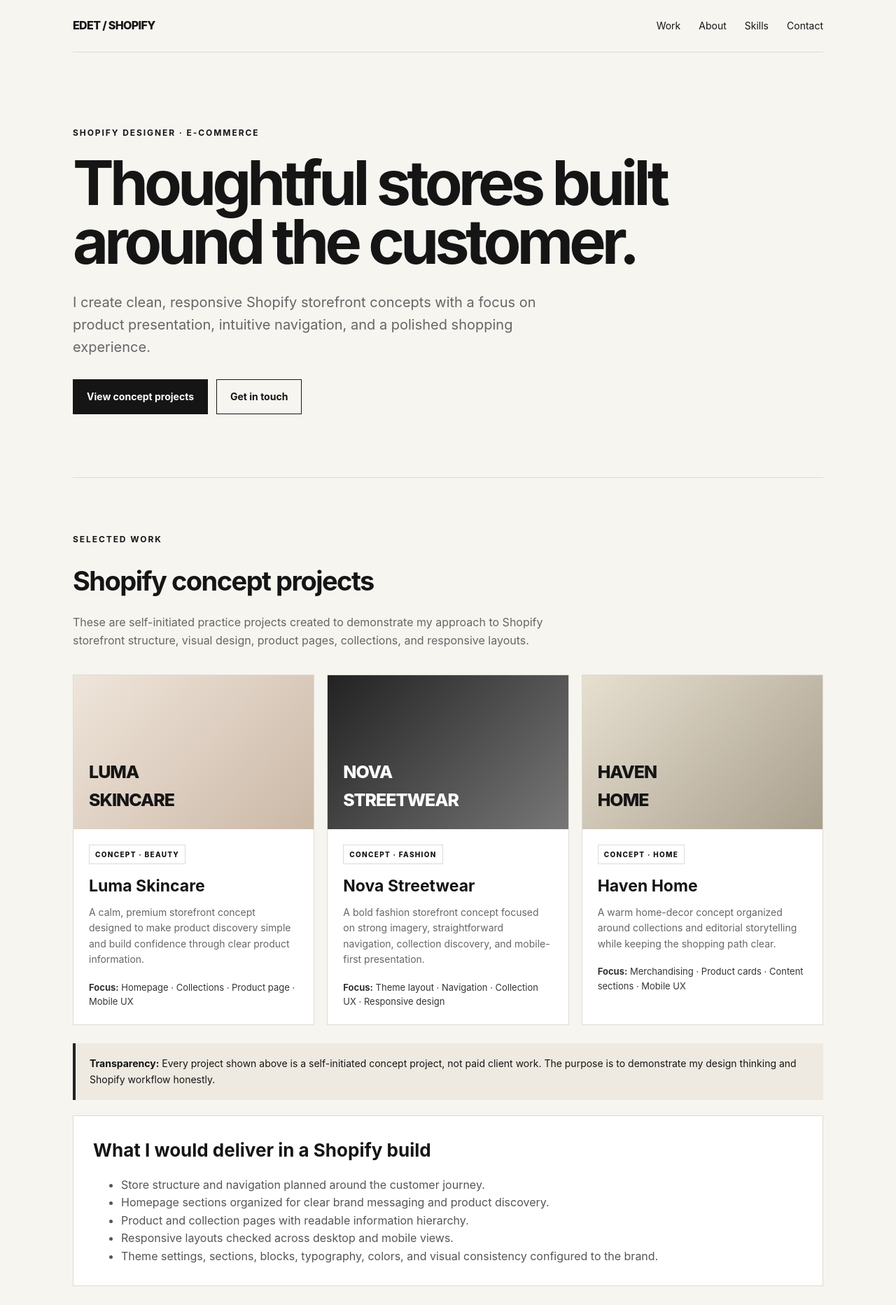
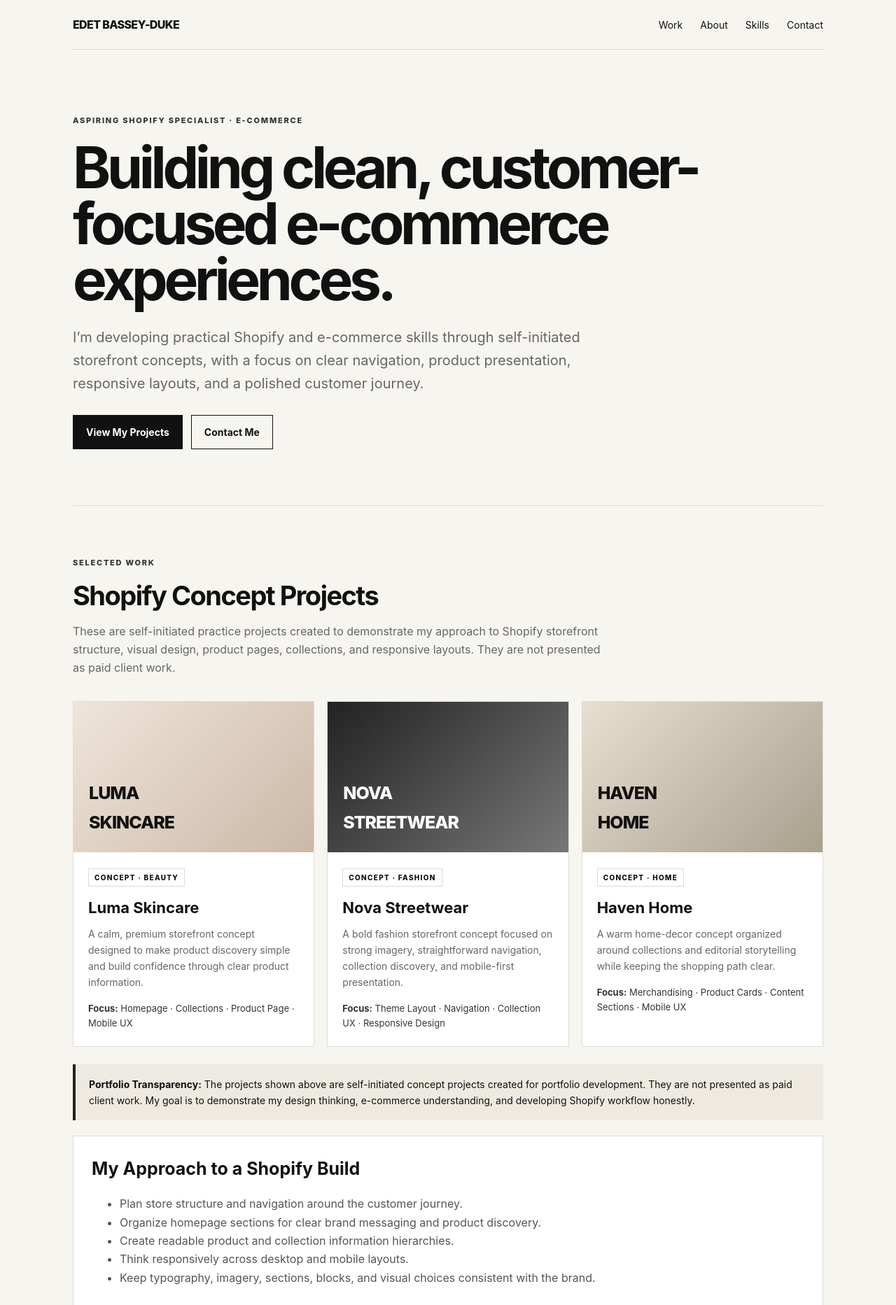
Before and after one commit to edetbasseyduke281-son/edetbasseyduke.github.io, a plain HTML site: page index.html in a window 1280 px wide. Shown: the top 1865 px of the page at 70% size. Drawn offline with Linux system fonts and the light colour scheme.

Commit message:
Update and rename index.html to index.html
Update portfolio and contact information

```diff
--- a/index.html
+++ b/index.html
@@ -3,127 +3,703 @@
 <head>
   <meta charset="UTF-8">
   <meta name="viewport" content="width=device-width, initial-scale=1.0">
-<meta name="description" content="Shopify design and e-commerce portfolio — self-initiated concept projects.">
-<title>Shopify Portfolio | Edet Bassey-Duke</title>
+
+  <meta
+    name="description"
+    content="Edet Bassey-Duke — aspiring Shopify specialist and e-commerce portfolio."
+  >
+
+  <title>Edet Bassey-Duke | Shopify & E-commerce</title>
+
   <style>
-:root{--ink:#151515;--muted:#666;--paper:#f7f5f0;--card:#fff;--line:#dedbd3;--accent:#111}
-*{box-sizing:border-box}html{scroll-behavior:smooth}body{margin:0;font-family:Inter,Arial,sans-serif;color:var(--ink);background:var(--paper);line-height:1.6}
-a{color:inherit;text-decoration:none}.wrap{max-width:1120px;margin:auto;padding:0 24px}
-nav{display:flex;justify-content:space-between;align-items:center;padding:24px 0;border-bottom:1px solid var(--line)}
-.logo{font-weight:800;letter-spacing:-.04em}.navlinks{display:flex;gap:26px;font-size:14px}.navlinks a:hover{text-decoration:underline}
-.hero{padding:105px 0 90px;max-width:900px}.eyebrow{text-transform:uppercase;letter-spacing:.16em;font-size:12px;font-weight:700;margin-bottom:20px}
-h1{font-size:clamp(48px,8vw,88px);line-height:.96;letter-spacing:-.065em;margin:0 0 28px}
-.hero p{font-size:20px;color:var(--muted);max-width:700px}.buttons{display:flex;gap:12px;margin-top:30px;flex-wrap:wrap}
-.btn{display:inline-block;padding:13px 19px;border:1px solid var(--ink);font-weight:700;font-size:14px}.btn.dark{background:var(--ink);color:#fff}
-.section{padding:78px 0;border-top:1px solid var(--line)}h2{font-size:38px;letter-spacing:-.04em;margin:0 0 12px}.lead{color:var(--muted);max-width:720px}
-.projects{display:grid;grid-template-columns:repeat(3,1fr);gap:18px;margin-top:36px}
-.card{background:var(--card);border:1px solid var(--line);overflow:hidden}.visual{height:220px;display:flex;align-items:flex-end;padding:22px;font-weight:800;font-size:25px;letter-spacing:-.04em}
-.luma{background:linear-gradient(135deg,#efe5da,#cbb8a7)}.nova{background:linear-gradient(135deg,#222,#777);color:white}.haven{background:linear-gradient(135deg,#e7dfd0,#a9a08e)}
-.cardbody{padding:22px}.tag{display:inline-block;font-size:10px;text-transform:uppercase;letter-spacing:.13em;font-weight:800;border:1px solid var(--line);padding:5px 8px;margin-bottom:13px}
-.card h3{font-size:23px;margin:0 0 8px}.card p{color:var(--muted);font-size:14px;margin:0 0 18px}.details{font-size:13px;color:#333}
-.about{display:grid;grid-template-columns:1fr 1fr;gap:60px}.skills{display:grid;grid-template-columns:1fr 1fr;gap:10px;margin-top:20px}.skill{border:1px solid var(--line);padding:12px;background:#fff;font-size:14px}
-.case{background:#fff;border:1px solid var(--line);padding:28px;margin-top:22px}.case h3{font-size:26px;margin:0 0 6px}.case ul{margin-bottom:0;color:#555}
-.note{background:#eeeae1;border-left:4px solid #222;padding:18px 20px;margin-top:26px;font-size:14px}
-.contact{display:flex;justify-content:space-between;gap:30px;align-items:flex-end}.contact p{color:var(--muted)}footer{padding:35px 0;color:#777;font-size:12px;border-top:1px solid var(--line)}
-@media(max-width:800px){.projects,.about{grid-template-columns:1fr}.hero{padding:70px 0}.navlinks{display:none}.contact{display:block}.visual{height:190px}}
+    :root {
+      --ink: #111111;
+      --muted: #666666;
+      --paper: #f7f5f0;
+      --card: #ffffff;
+      --line: #dedbd3;
+      --accent: #1f5b3a;
+    }
+
+    * {
+      box-sizing: border-box;
+    }
+
+    html {
+      scroll-behavior: smooth;
+    }
+
+    body {
+      margin: 0;
+      font-family: Inter, Arial, sans-serif;
+      color: var(--ink);
+      background: var(--paper);
+      line-height: 1.65;
+    }
+
+    a {
+      color: inherit;
+    }
+
+    .wrap {
+      max-width: 1120px;
+      margin: auto;
+      padding: 0 24px;
+    }
+
+    nav {
+      display: flex;
+      justify-content: space-between;
+      align-items: center;
+      padding: 22px 0;
+      border-bottom: 1px solid var(--line);
+    }
+
+    .logo {
+      font-weight: 800;
+      letter-spacing: -0.04em;
+    }
+
+    .navlinks {
+      display: flex;
+      gap: 25px;
+      font-size: 14px;
+    }
+
+    .navlinks a {
+      text-decoration: none;
+    }
+
+    .navlinks a:hover {
+      text-decoration: underline;
+    }
+
+    .hero {
+      padding: 92px 0 80px;
+      max-width: 900px;
+    }
+
+    .eyebrow {
+      text-transform: uppercase;
+      letter-spacing: 0.16em;
+      font-size: 11px;
+      font-weight: 800;
+      margin-bottom: 18px;
+      color: #333333;
+    }
+
+    h1 {
+      font-size: clamp(44px, 7vw, 82px);
+      line-height: 0.98;
+      letter-spacing: -0.065em;
+      margin: 0 0 25px;
+    }
+
+    .hero p {
+      font-size: 20px;
+      color: var(--muted);
+      max-width: 760px;
+    }
+
+    .buttons {
+      display: flex;
+      gap: 12px;
+      margin-top: 28px;
+      flex-wrap: wrap;
+    }
+
+    .btn {
+      display: inline-block;
+      padding: 12px 18px;
+      border: 1px solid var(--ink);
+      font-weight: 700;
+      font-size: 14px;
+      text-decoration: none;
+    }
+
+    .btn.dark {
+      background: var(--ink);
+      color: #ffffff;
+    }
+
+    .btn:hover {
+      opacity: 0.82;
+    }
+
+    .section {
+      padding: 72px 0;
+      border-top: 1px solid var(--line);
+    }
+
+    h2 {
+      font-size: 38px;
+      line-height: 1.1;
+      letter-spacing: -0.04em;
+      margin: 0 0 12px;
+    }
+
+    .lead {
+      color: var(--muted);
+      max-width: 760px;
+    }
+
+    .projects {
+      display: grid;
+      grid-template-columns: repeat(3, 1fr);
+      gap: 18px;
+      margin-top: 34px;
+    }
+
+    .card {
+      background: var(--card);
+      border: 1px solid var(--line);
+      overflow: hidden;
+    }
+
+    .visual {
+      height: 215px;
+      display: flex;
+      align-items: flex-end;
+      padding: 22px;
+      font-weight: 800;
+      font-size: 25px;
+      letter-spacing: -0.04em;
+    }
+
+    .luma {
+      background: linear-gradient(135deg, #efe5da, #cbb8a7);
+    }
+
+    .nova {
+      background: linear-gradient(135deg, #222222, #777777);
+      color: white;
+    }
+
+    .haven {
+      background: linear-gradient(135deg, #e7dfd0, #a9a08e);
+    }
+
+    .cardbody {
+      padding: 21px;
+    }
+
+    .tag {
+      display: inline-block;
+      font-size: 10px;
+      text-transform: uppercase;
+      letter-spacing: 0.13em;
+      font-weight: 800;
+      border: 1px solid var(--line);
+      padding: 4px 8px;
+      margin-bottom: 12px;
+    }
+
+    .card h3 {
+      font-size: 22px;
+      margin: 0 0 7px;
+    }
+
+    .card p {
+      color: var(--muted);
+      font-size: 14px;
+      margin: 0 0 16px;
+    }
+
+    .details {
+      font-size: 13px;
+      color: #333333;
+    }
+
+    .about {
+      display: grid;
+      grid-template-columns: 1fr 1.2fr;
+      gap: 60px;
+    }
+
+    .skills {
+      display: grid;
+      grid-template-columns: 1fr 1fr;
+      gap: 10px;
+      margin-top: 20px;
+    }
+
+    .skill {
+      border: 1px solid var(--line);
+      padding: 12px;
+      background: #ffffff;
+      font-size: 14px;
+    }
+
+    .case {
+      background: #ffffff;
+      border: 1px solid var(--line);
+      padding: 26px;
+      margin-top: 22px;
+    }
+
+    .case h3 {
+      font-size: 25px;
+      margin: 0 0 6px;
+    }
+
+    .case ul {
+      margin-bottom: 0;
+      color: #555555;
+    }
+
+    .note {
+      background: #eeeae1;
+      border-left: 4px solid #222222;
+      padding: 17px 19px;
+      margin-top: 25px;
+      font-size: 14px;
+    }
+
+    .contact {
+      display: grid;
+      grid-template-columns: 1.3fr 1fr;
+      gap: 40px;
+      align-items: end;
+    }
+
+    .contact p {
+      color: var(--muted);
+    }
+
+    .contact-links {
+      display: flex;
+      flex-direction: column;
+      gap: 12px;
+    }
+
+    .contact-links a {
+      font-weight: 700;
+      text-decoration: none;
+    }
+
+    .contact-links a:hover {
+      text-decoration: underline;
+    }
+
+    footer {
+      padding: 34px 0;
+      color: #777777;
+      font-size: 12px;
+      border-top: 1px solid var(--line);
+    }
+
+    @media (max-width: 800px) {
+      .projects,
+      .about,
+      .contact {
+        grid-template-columns: 1fr;
+      }
+
+      .hero {
+        padding: 65px 0;
+      }
+
+      .navlinks {
+        display: none;
+      }
+
+      .visual {
+        height: 190px;
+      }
+
+      .skills {
+        grid-template-columns: 1fr;
+      }
+
+      h1 {
+        font-size: 48px;
+      }
+    }
   </style>
 </head>
+
 <body>
+
   <div class="wrap">
+
+    <!-- NAVIGATION -->
     <nav>
-  <div class="logo">EDET / SHOPIFY</div>
-  <div class="navlinks"><a href="#work">Work</a><a href="#about">About</a><a href="#skills">Skills</a><a href="#contact">Contact</a></div>
+      <div class="logo">EDET BASSEY-DUKE</div>
+
+      <div class="navlinks">
+        <a href="#work">Work</a>
+        <a href="#about">About</a>
+        <a href="#skills">Skills</a>
+        <a href="#contact">Contact</a>
+      </div>
     </nav>
 
+
+    <!-- HERO -->
     <header class="hero">
-  <div class="eyebrow">Shopify Designer · E-commerce</div>
-  <h1>Thoughtful stores built around the customer.</h1>
-  <p>I create clean, responsive Shopify storefront concepts with a focus on product presentation, intuitive navigation, and a polished shopping experience.</p>
-  <div class="buttons"><a class="btn dark" href="#work">View concept projects</a><a class="btn" href="#contact">Get in touch</a></div>
+
+      <div class="eyebrow">
+        Aspiring Shopify Specialist · E-commerce
+      </div>
+
+      <h1>
+        Building clean, customer-focused e-commerce experiences.
+      </h1>
+
+      <p>
+        I’m developing practical Shopify and e-commerce skills through
+        self-initiated storefront concepts, with a focus on clear navigation,
+        product presentation, responsive layouts, and a polished customer journey.
+      </p>
+
+      <div class="buttons">
+        <a class="btn dark" href="#work">
+          View My Projects
+        </a>
+
+        <a class="btn" href="#contact">
+          Contact Me
+        </a>
+      </div>
+
     </header>
 
+
+    <!-- WORK -->
     <section class="section" id="work">
-  <div class="eyebrow">Selected work</div>
-  <h2>Shopify concept projects</h2>
-  <p class="lead">These are self-initiated practice projects created to demonstrate my approach to Shopify storefront structure, visual design, product pages, collections, and responsive layouts.</p>
+
+      <div class="eyebrow">
+        Selected Work
+      </div>
+
+      <h2>
+        Shopify Concept Projects
+      </h2>
+
+      <p class="lead">
+        These are self-initiated practice projects created to demonstrate my
+        approach to Shopify storefront structure, visual design, product pages,
+        collections, and responsive layouts. They are not presented as paid
+        client work.
+      </p>
+
 
       <div class="projects">
+
+        <!-- PROJECT 1 -->
         <article class="card">
-      <div class="visual luma">LUMA<br>SKINCARE</div>
-      <div class="cardbody">
-        <span class="tag">Concept · Beauty</span>
-        <h3>Luma Skincare</h3>
-        <p>A calm, premium storefront concept designed to make product discovery simple and build confidence through clear product information.</p>
-        <div class="details"><b>Focus:</b> Homepage · Collections · Product page · Mobile UX</div>
-      </div>
-    </article>
-    <article class="card">
-      <div class="visual nova">NOVA<br>STREETWEAR</div>
-      <div class="cardbody">
-        <span class="tag">Concept · Fashion</span>
-        <h3>Nova Streetwear</h3>
-        <p>A bold fashion storefront concept focused on strong imagery, straightforward navigation, collection discovery, and mobile-first presentation.</p>
-        <div class="details"><b>Focus:</b> Theme layout · Navigation · Collection UX · Responsive design</div>
-      </div>
-    </article>
-    <article class="card">
-      <div class="visual haven">HAVEN<br>HOME</div>
-      <div class="cardbody">
-        <span class="tag">Concept · Home</span>
-        <h3>Haven Home</h3>
-        <p>A warm home-decor concept organized around collections and editorial storytelling while keeping the shopping path clear.</p>
-        <div class="details"><b>Focus:</b> Merchandising · Product cards · Content sections · Mobile UX</div>
-      </div>
-    </article>
+
+          <div class="visual luma">
+            LUMA<br>
+            SKINCARE
           </div>
 
-  <div class="note"><b>Transparency:</b> Every project shown above is a self-initiated concept project, not paid client work. The purpose is to demonstrate my design thinking and Shopify workflow honestly.</div>
+          <div class="cardbody">
 
+            <span class="tag">
+              Concept · Beauty
+            </span>
+
+            <h3>
+              Luma Skincare
+            </h3>
+
+            <p>
+              A calm, premium storefront concept designed to make product
+              discovery simple and build confidence through clear product
+              information.
+            </p>
+
+            <div class="details">
+              <b>Focus:</b>
+              Homepage · Collections · Product Page · Mobile UX
+            </div>
+
+          </div>
+
+        </article>
+
+
+        <!-- PROJECT 2 -->
+        <article class="card">
+
+          <div class="visual nova">
+            NOVA<br>
+            STREETWEAR
+          </div>
+
+          <div class="cardbody">
+
+            <span class="tag">
+              Concept · Fashion
+            </span>
+
+            <h3>
+              Nova Streetwear
+            </h3>
+
+            <p>
+              A bold fashion storefront concept focused on strong imagery,
+              straightforward navigation, collection discovery, and
+              mobile-first presentation.
+            </p>
+
+            <div class="details">
+              <b>Focus:</b>
+              Theme Layout · Navigation · Collection UX · Responsive Design
+            </div>
+
+          </div>
+
+        </article>
+
+
+        <!-- PROJECT 3 -->
+        <article class="card">
+
+          <div class="visual haven">
+            HAVEN<br>
+            HOME
+          </div>
+
+          <div class="cardbody">
+
+            <span class="tag">
+              Concept · Home
+            </span>
+
+            <h3>
+              Haven Home
+            </h3>
+
+            <p>
+              A warm home-decor concept organized around collections and
+              editorial storytelling while keeping the shopping path clear.
+            </p>
+
+            <div class="details">
+              <b>Focus:</b>
+              Merchandising · Product Cards · Content Sections · Mobile UX
+            </div>
+
+          </div>
+
+        </article>
+
+      </div>
+
+
+      <!-- TRANSPARENCY -->
+      <div class="note">
+
+        <b>Portfolio Transparency:</b>
+
+        The projects shown above are self-initiated concept projects created
+        for portfolio development. They are not presented as paid client work.
+        My goal is to demonstrate my design thinking, e-commerce understanding,
+        and developing Shopify workflow honestly.
+
+      </div>
+
+
+      <!-- APPROACH -->
       <div class="case">
-    <h3>What I would deliver in a Shopify build</h3>
+
+        <h3>
+          My Approach to a Shopify Build
+        </h3>
+
         <ul>
-      <li>Store structure and navigation planned around the customer journey.</li>
-      <li>Homepage sections organized for clear brand messaging and product discovery.</li>
-      <li>Product and collection pages with readable information hierarchy.</li>
-      <li>Responsive layouts checked across desktop and mobile views.</li>
-      <li>Theme settings, sections, blocks, typography, colors, and visual consistency configured to the brand.</li>
+
+          <li>
+            Plan store structure and navigation around the customer journey.
+          </li>
+
+          <li>
+            Organize homepage sections for clear brand messaging and product discovery.
+          </li>
+
+          <li>
+            Create readable product and collection information hierarchies.
+          </li>
+
+          <li>
+            Think responsively across desktop and mobile layouts.
+          </li>
+
+          <li>
+            Keep typography, imagery, sections, blocks, and visual choices
+            consistent with the brand.
+          </li>
+
         </ul>
+
       </div>
+
     </section>
 
+
+    <!-- ABOUT -->
     <section class="section" id="about">
+
       <div class="about">
+
         <div>
-      <div class="eyebrow">About</div>
-      <h2>Building practical e-commerce skills.</h2>
+
+          <div class="eyebrow">
+            About Me
           </div>
+
+          <h2>
+            Building practical skills for e-commerce.
+          </h2>
+
+        </div>
+
+
         <div>
-      <p>I’m an aspiring Shopify specialist focused on learning and developing modern e-commerce experiences. I use self-initiated projects to practice storefront structure, product presentation, responsive design, and customer-focused navigation.</p>
-      <p>I’m currently building my professional experience and am interested in opportunities where I can continue developing these skills while contributing to real e-commerce projects.</p>
+
+          <p>
+            I’m an aspiring Shopify specialist focused on learning how effective
+            online stores are structured, presented, and experienced by customers.
+          </p>
+
+          <p>
+            My portfolio uses self-initiated concepts to demonstrate my ability
+            to think about storefront structure, product presentation,
+            responsive design, navigation, and customer-focused e-commerce
+            experiences.
+          </p>
+
+          <p>
+            I’m currently seeking an opportunity where I can continue developing
+            these skills while contributing reliably to a Shopify or e-commerce
+            team.
+          </p>
+
         </div>
+
       </div>
+
     </section>
 
+
+    <!-- SKILLS -->
     <section class="section" id="skills">
-  <div class="eyebrow">Capabilities</div>
-  <h2>Skills I’m developing</h2>
+
+      <div class="eyebrow">
+        Capabilities
+      </div>
+
+      <h2>
+        Skills I’m Developing
+      </h2>
+
       <div class="skills">
-    <div class="skill">Shopify store setup</div><div class="skill">Theme customization</div>
-    <div class="skill">Sections & blocks</div><div class="skill">Product & collection organization</div>
-    <div class="skill">Responsive design</div><div class="skill">Product-page UX</div>
-    <div class="skill">Navigation & information architecture</div><div class="skill">Basic HTML & CSS</div>
-    <div class="skill">E-commerce visual design</div><div class="skill">Mobile-first thinking</div>
+
+        <div class="skill">
+          Shopify store setup
         </div>
+
+        <div class="skill">
+          Theme customization
+        </div>
+
+        <div class="skill">
+          Sections &amp; blocks
+        </div>
+
+        <div class="skill">
+          Product &amp; collection organization
+        </div>
+
+        <div class="skill">
+          Responsive design
+        </div>
+
+        <div class="skill">
+          Product-page UX
+        </div>
+
+        <div class="skill">
+          Navigation &amp; information architecture
+        </div>
+
+        <div class="skill">
+          Basic HTML &amp; CSS
+        </div>
+
+        <div class="skill">
+          E-commerce visual design
+        </div>
+
+        <div class="skill">
+          Mobile-first thinking
+        </div>
+
+      </div>
+
     </section>
 
+
+    <!-- CONTACT -->
     <section class="section" id="contact">
+
       <div class="contact">
-    <div><div class="eyebrow">Contact</div><h2>Let’s build something useful.</h2><p>For opportunities, collaborations, or Shopify-related work, get in touch.</p></div>
-    <div><a class="btn dark" href="mailto:YOUR-EMAIL@example.com">YOUR-EMAIL@example.com</a></div>
+
+        <div>
+
+          <div class="eyebrow">
+            Contact
           </div>
+
+          <h2>
+            Let’s connect.
+          </h2>
+
+          <p>
+            I’m open to Shopify, e-commerce, junior, internship, freelance,
+            and learning opportunities where I can contribute and continue
+            developing my skills.
+          </p>
+
+        </div>
+
+
+        <div class="contact-links">
+
+          <a href="mailto:edetbasseyduke281@gmail.com">
+            ✉ edetbasseyduke281@gmail.com
+          </a>
+
+          <a href="tel:+2349135367352">
+            ☎ +234 913 536 7352
+          </a>
+
+          <a
+            href="https://github.com/edetbasseyduke281-son"
+            target="_blank"
+            rel="noopener"
+          >
+            GitHub Profile →
+          </a>
+
+        </div>
+
+      </div>
+
     </section>
 
-<footer>© 2026 Edet Bassey-Duke · Shopify portfolio · Concept projects clearly labeled</footer>
+
+    <!-- FOOTER -->
+    <footer>
+
+      © 2026 Edet Bassey-Duke · Shopify &amp; E-commerce Portfolio ·
+      Concept projects clearly labeled
+
+    </footer>
+
   </div>
+
 </body>
 </html>
```
Lines whose indentation alone changed are shown as unchanged.
